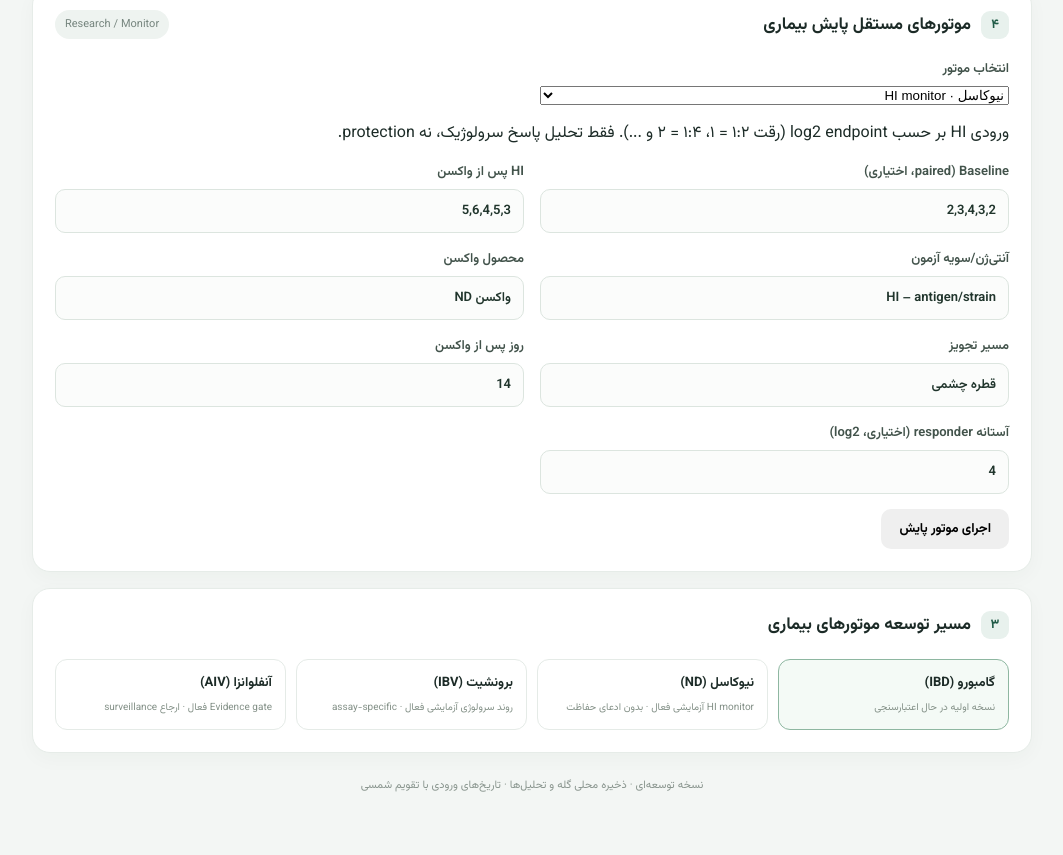
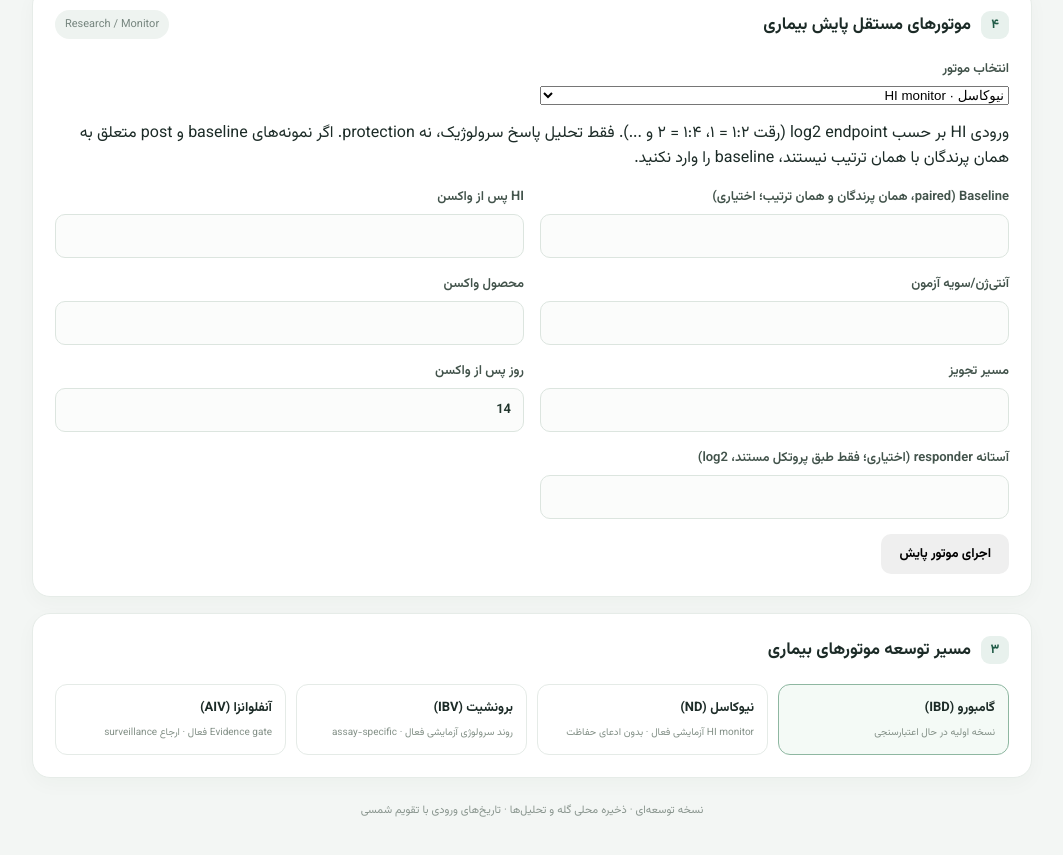
Before and after one commit to dradine/Adine-Poultry-health, a React (Vite) app: page / in a window 1280 px wide. Shown: the part 1979-2834 px from the top of the page, without its empty margins (108-1171 px from the left). Built offline with nearby package versions, Linux system fonts and the light colour scheme.

Commit message:
ux: remove synthetic default values from disease monitors

```diff
--- a/src/DiseaseMonitoring.tsx
+++ b/src/DiseaseMonitoring.tsx
@@ -5,17 +5,17 @@ import {assessAivEvidence} from './core/aivEvidence'
 type Mode='ND'|'IBV'|'AIV'
 export default function DiseaseMonitoring(){
  const [mode,setMode]=useState<Mode>('ND')
- const [baseline,setBaseline]=useState('2,3,4,3,2')
- const [post,setPost]=useState('5,6,4,5,3')
- const [threshold,setThreshold]=useState('4')
- const [assay,setAssay]=useState('HI – antigen/strain')
- const [product,setProduct]=useState('واکسن ND')
- const [route,setRoute]=useState('قطره چشمی')
+ const [baseline,setBaseline]=useState('')
+ const [post,setPost]=useState('')
+ const [threshold,setThreshold]=useState('')
+ const [assay,setAssay]=useState('')
+ const [product,setProduct]=useState('')
+ const [route,setRoute]=useState('')
  const [days,setDays]=useState('14')
  const [ibData,setIbData]=useState('0:300\n14:650\n28:900')
- const [ibAssay,setIbAssay]=useState('ELISA نام کیت')
+ const [ibAssay,setIbAssay]=useState('')
  const [unit,setUnit]=useState<'ELISA'|'HI-log2'|'VN'>('ELISA')
- const [aiv,setAiv]=useState({vaccinationStatus:'unknown' as 'vaccinated'|'unvaccinated'|'unknown',vaccinePlatform:'unknown' as 'inactivated'|'vector'|'other'|'unknown',subtype:'H5',antigenMatch:'uncertain' as 'documented'|'uncertain'|'not-assessed',serologyResult:'not-tested' as 'positive'|'negative'|'inconclusive'|'not-tested',divaValidated:false,rtPcrResult:'not-tested' as 'positive'|'negative'|'not-tested',clinicalSigns:false,mortalityIncrease:false,officialProgramConfirmed:false})
+ const [aiv,setAiv]=useState({vaccinationStatus:'unknown' as 'vaccinated'|'unvaccinated'|'unknown',vaccinePlatform:'unknown' as 'inactivated'|'vector'|'other'|'unknown',subtype:'',antigenMatch:'uncertain' as 'documented'|'uncertain'|'not-assessed',serologyResult:'not-tested' as 'positive'|'negative'|'inconclusive'|'not-tested',divaValidated:false,rtPcrResult:'not-tested' as 'positive'|'negative'|'not-tested',clinicalSigns:false,mortalityIncrease:false,officialProgramConfirmed:false})
  const [out,setOut]=useState<unknown>(null),[err,setErr]=useState('')
  const nums=(s:string)=>s.split(/[،,;\s]+/).filter(Boolean).map(x=>Number(x.replace(/[۰-۹]/g,d=>'۰۱۲۳۴۵۶۷۸۹'.indexOf(d))))
  function run(){setErr('');setOut(null);try{
@@ -26,8 +26,8 @@ export default function DiseaseMonitoring(){
  return <section className="panel">
  <div className="panel-heading"><div><span className="step">۴</span><h3>موتورهای مستقل پایش بیماری</h3></div><span className="tag">Research / Monitor</span></div>
  <div className="form-grid"><label>انتخاب موتور<select value={mode} onChange={e=>{setMode(e.target.value as Mode);setOut(null);setErr('')}}><option value="ND">نیوکاسل · HI monitor</option><option value="IBV">برونشیت · Serology trend</option><option value="AIV">آنفلوانزا · Evidence gate</option></select></label></div>
- {mode==='ND'&&<><p>ورودی HI بر حسب log2 endpoint (رقت ۱:۲ = ۱، ۱:۴ = ۲ و ...). فقط تحلیل پاسخ سرولوژیک، نه protection.</p><div className="form-grid"><label>Baseline (paired، اختیاری)<input value={baseline} onChange={e=>setBaseline(e.target.value)}/></label><label>HI پس از واکسن<input value={post} onChange={e=>setPost(e.target.value)}/></label><label>آنتی‌ژن/سویه آزمون<input value={assay} onChange={e=>setAssay(e.target.value)}/></label><label>محصول واکسن<input value={product} onChange={e=>setProduct(e.target.value)}/></label><label>مسیر تجویز<input value={route} onChange={e=>setRoute(e.target.value)}/></label><label>روز پس از واکسن<input value={days} onChange={e=>setDays(e.target.value)}/></label><label>آستانه responder (اختیاری، log2)<input value={threshold} onChange={e=>setThreshold(e.target.value)}/></label></div></>}
- {mode==='IBV'&&<><p>هر خط: روز:مقدار. فقط مقادیر یک assay و واحد یکسان وارد شود.</p><div className="form-grid"><label>نام آزمون/کیت<input value={ibAssay} onChange={e=>setIbAssay(e.target.value)}/></label><label>واحد<select value={unit} onChange={e=>setUnit(e.target.value as typeof unit)}><option value="ELISA">ELISA</option><option value="HI-log2">HI log2</option><option value="VN">VN</option></select></label><label>مشاهدات (day:value)<textarea rows={4} value={ibData} onChange={e=>setIbData(e.target.value)}/></label></div></>}
+ {mode==='ND'&&<><p>ورودی HI بر حسب log2 endpoint (رقت ۱:۲ = ۱، ۱:۴ = ۲ و ...). فقط تحلیل پاسخ سرولوژیک، نه protection. اگر نمونه‌های baseline و post متعلق به همان پرندگان با همان ترتیب نیستند، baseline را وارد نکنید.</p><div className="form-grid"><label>Baseline (paired، همان پرندگان و همان ترتیب؛ اختیاری)<input value={baseline} onChange={e=>setBaseline(e.target.value)}/></label><label>HI پس از واکسن<input value={post} onChange={e=>setPost(e.target.value)}/></label><label>آنتی‌ژن/سویه آزمون<input value={assay} onChange={e=>setAssay(e.target.value)}/></label><label>محصول واکسن<input value={product} onChange={e=>setProduct(e.target.value)}/></label><label>مسیر تجویز<input value={route} onChange={e=>setRoute(e.target.value)}/></label><label>روز پس از واکسن<input value={days} onChange={e=>setDays(e.target.value)}/></label><label>آستانه responder (اختیاری؛ فقط طبق پروتکل مستند، log2)<input value={threshold} onChange={e=>setThreshold(e.target.value)}/></label></div></>}
+ {mode==='IBV'&&<><p>هر خط: روز:مقدار. فقط مقادیر یک assay و واحد یکسان وارد شود؛ برای HI-log2، مقدار log2 رقت را وارد کنید.</p><div className="form-grid"><label>نام آزمون/کیت<input value={ibAssay} onChange={e=>setIbAssay(e.target.value)}/></label><label>واحد<select value={unit} onChange={e=>setUnit(e.target.value as typeof unit)}><option value="ELISA">ELISA</option><option value="HI-log2">HI log2</option><option value="VN">VN</option></select></label><label>مشاهدات (day:value)<textarea rows={4} value={ibData} onChange={e=>setIbData(e.target.value)}/></label></div></>}
  {mode==='AIV'&&<div className="form-grid">
  <label>وضع واکسیناسیون<select value={aiv.vaccinationStatus} onChange={e=>setAiv({...aiv,vaccinationStatus:e.target.value as typeof aiv.vaccinationStatus})}><option value="unknown">نامعلوم</option><option value="vaccinated">واکسینه</option><option value="unvaccinated">غیرواکسینه</option></select></label>
  <label>پلتفرم واکسن<select value={aiv.vaccinePlatform} onChange={e=>setAiv({...aiv,vaccinePlatform:e.target.value as typeof aiv.vaccinePlatform})}><option value="unknown">نامعلوم</option><option value="inactivated">غیرفعال</option><option value="vector">وکتور</option><option value="other">سایر</option></select></label>
```
